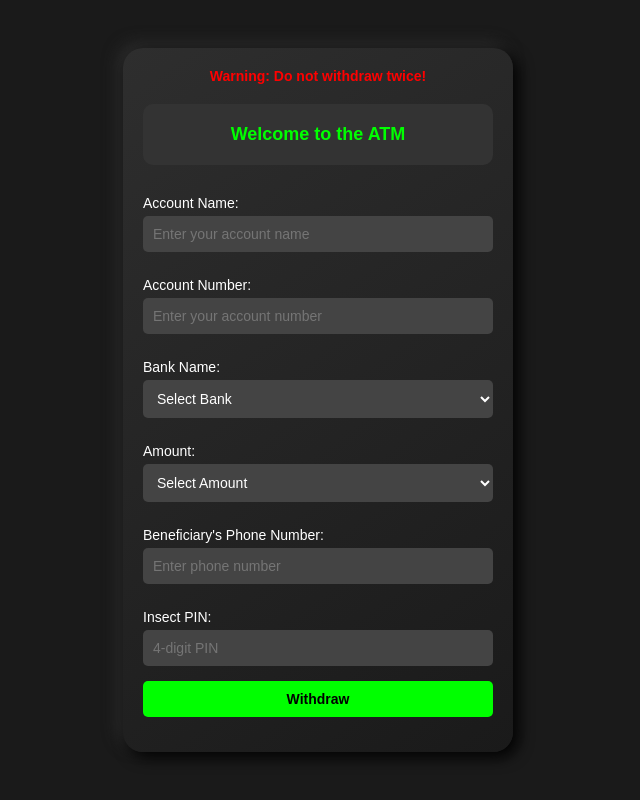
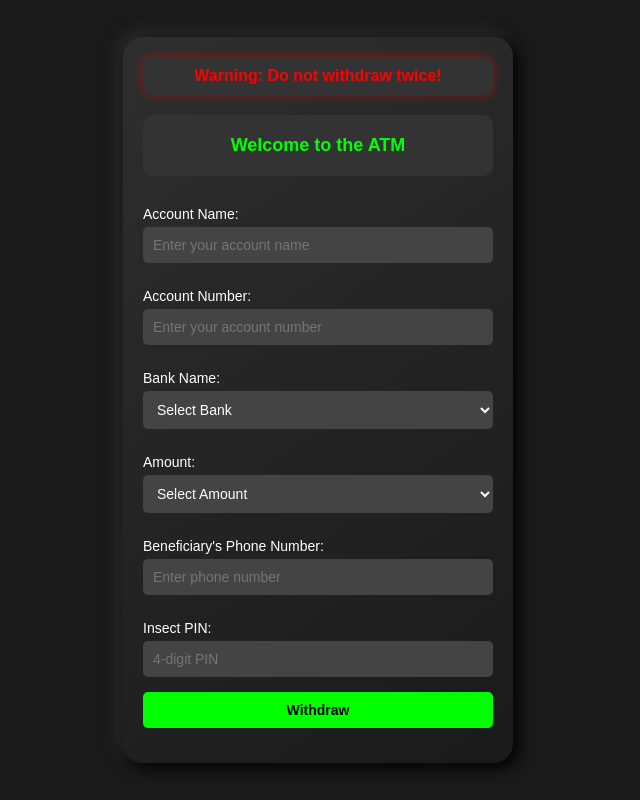
Before and after one commit to EmpireStateBank/ATM-Machine, a plain HTML site: page index.html in a window 1280 px wide. Shown: the whole page, without its empty margins (322-962 px from the left). Drawn offline with Linux system fonts and the light colour scheme.

Commit message:
Update index.html

```diff
--- a/index.html
+++ b/index.html
@@ -25,9 +25,13 @@
         .fixed-note {
             text-align: center;
             margin-bottom: 20px;
-            font-size: 14px;
+            font-size: 16px;
             color: #f00;
             font-weight: bold;
+            background-color: #333;
+            padding: 10px;
+            border-radius: 10px;
+            box-shadow: 0 0 10px rgba(255, 0, 0, 0.5);
         }
         .screen {
             background-color: #333;
```
